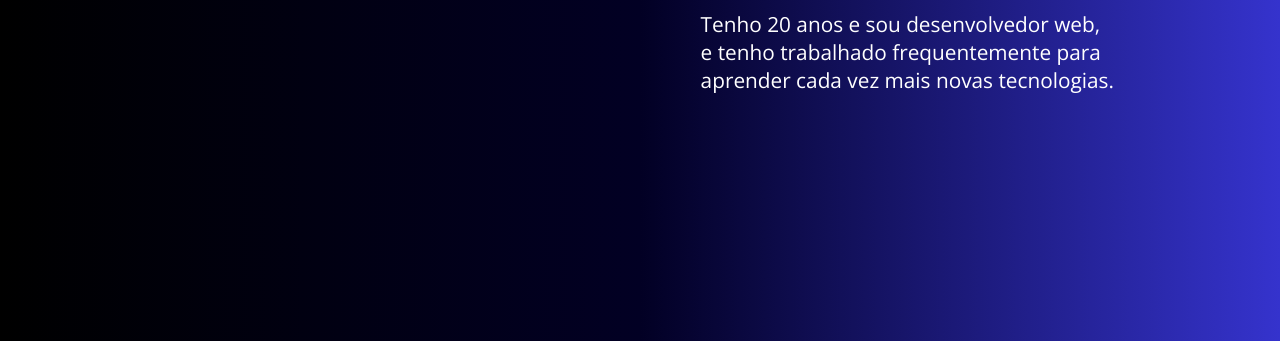
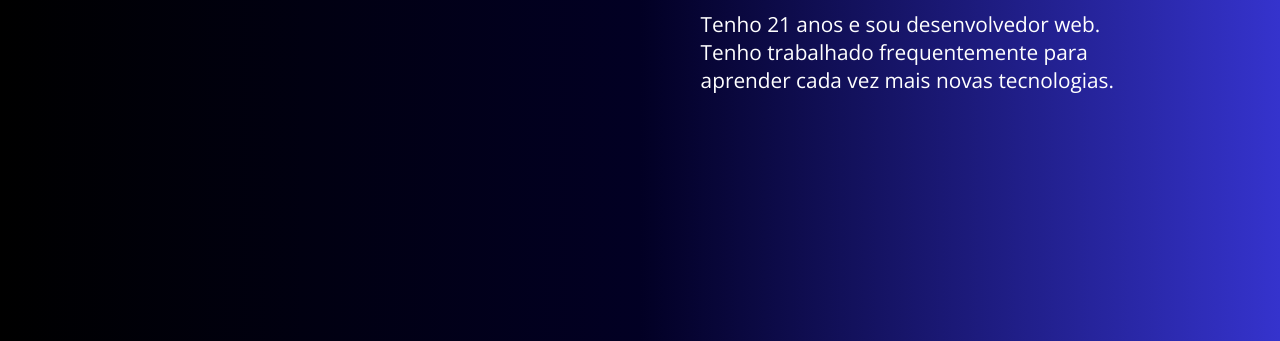
Before and after one commit to alvarodavisantos/portfolio, a plain HTML site: page index.html in a window 1280 px wide. Shown: the part 416-757 px from the top of the page. Drawn offline with nearby package versions, Linux system fonts and the light colour scheme.

Commit message:
Update corrigindo idade e texto

```diff
--- a/index.html
+++ b/index.html
@@ -49,8 +49,8 @@
             DEVELOPER
         </div>
         <div class="presentation">
-            Tenho 20 anos e sou desenvolvedor web,<br>
-            e tenho trabalhado frequentemente para<br>
+            Tenho 21 anos e sou desenvolvedor web.<br>
+            Tenho trabalhado frequentemente para<br>
             aprender cada vez mais novas tecnologias.
         </div>
     </div>
```
